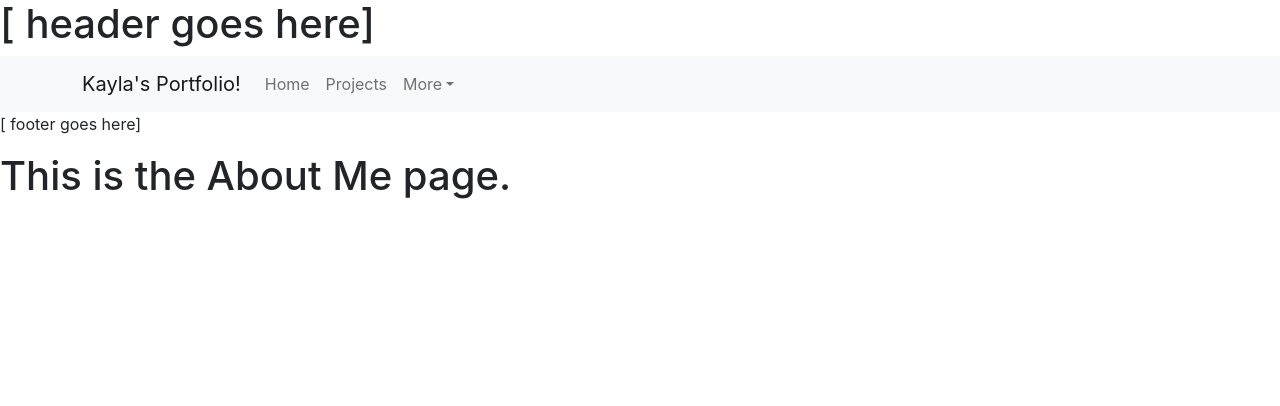
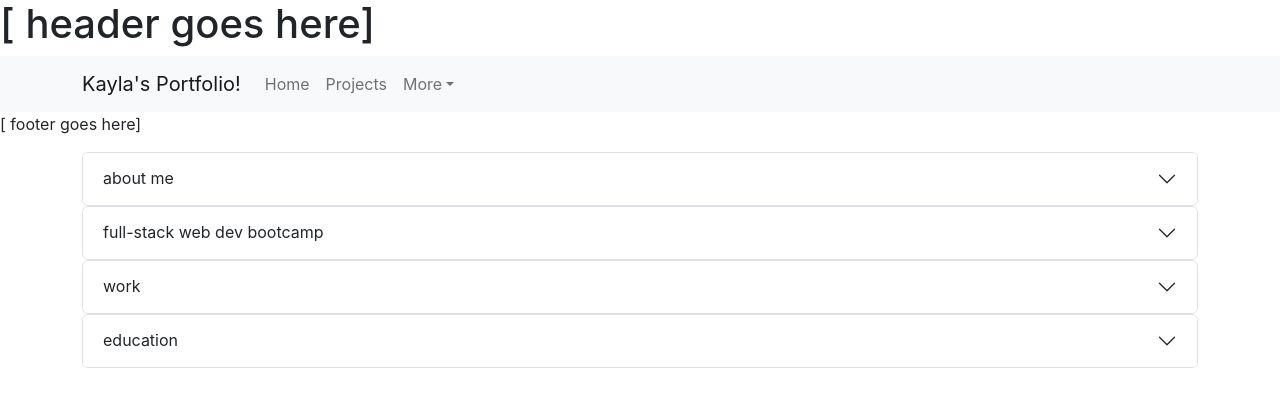
Before and after one commit to justkayla/20-react-portfolio, a React (Create React App) app: page /about in a window 1280 px wide. Shown: the top 406 px of the page. Built offline with nearby package versions, Linux system fonts and the light colour scheme.

Commit message:
Building out About.jsx file

```diff
--- a/src/pages/About.jsx
+++ b/src/pages/About.jsx
@@ -1,11 +1,75 @@
 // About me page
 
-const About = () => {
+import Container from 'react-bootstrap/Container';
+import Row from 'react-bootstrap/Row';
+import Col from 'react-bootstrap/Col';
+import Accordion from 'react-bootstrap/Accordion';
+
+function About() {
   return (
-    <>
-      <h1>This is the About Me page.</h1>
-    </>
+    <Container>
+      <Row style={{ display: 'flex', justifyContent: 'center' }}>
+        <Accordion>
+          <Col s={12}>
+            <Accordion.Item eventKey="0">
+              <Accordion.Header>about me</Accordion.Header>
+              <Accordion.Body>
+                Lorem ipsum dolor sit amet, consectetur adipiscing elit, sed do
+                eiusmod tempor incididunt ut labore et dolore magna aliqua. Ut
+                enim ad minim veniam, quis nostrud exercitation ullamco laboris
+                nisi ut aliquip ex ea commodo consequat. Duis aute irure dolor
+                in reprehenderit in voluptate velit esse cillum dolore eu fugiat
+                nulla pariatur. Excepteur sint occaecat cupidatat non proident,
+                sunt in culpa qui officia deserunt mollit anim id est laborum.
+              </Accordion.Body>
+            </Accordion.Item>
+          </Col>
+          <Col s={12}>
+          <Accordion.Item eventKey="1">
+            <Accordion.Header>full-stack web dev bootcamp</Accordion.Header>
+            <Accordion.Body>
+              Lorem ipsum dolor sit amet, consectetur adipiscing elit, sed do
+              eiusmod tempor incididunt ut labore et dolore magna aliqua. Ut
+              enim ad minim veniam, quis nostrud exercitation ullamco laboris
+              nisi ut aliquip ex ea commodo consequat. Duis aute irure dolor in
+              reprehenderit in voluptate velit esse cillum dolore eu fugiat
+              nulla pariatur. Excepteur sint occaecat cupidatat non proident,
+              sunt in culpa qui officia deserunt mollit anim id est laborum.
+            </Accordion.Body>
+          </Accordion.Item>
+          </Col>
+          <Col s={12}>
+          <Accordion.Item eventKey="2">
+            <Accordion.Header>work</Accordion.Header>
+            <Accordion.Body>
+              Lorem ipsum dolor sit amet, consectetur adipiscing elit, sed do
+              eiusmod tempor incididunt ut labore et dolore magna aliqua. Ut
+              enim ad minim veniam, quis nostrud exercitation ullamco laboris
+              nisi ut aliquip ex ea commodo consequat. Duis aute irure dolor in
+              reprehenderit in voluptate velit esse cillum dolore eu fugiat
+              nulla pariatur. Excepteur sint occaecat cupidatat non proident,
+              sunt in culpa qui officia deserunt mollit anim id est laborum.
+            </Accordion.Body>
+          </Accordion.Item>
+          </Col>
+          <Col s={12}>
+          <Accordion.Item eventKey="3">
+            <Accordion.Header>education</Accordion.Header>
+            <Accordion.Body>
+              Lorem ipsum dolor sit amet, consectetur adipiscing elit, sed do
+              eiusmod tempor incididunt ut labore et dolore magna aliqua. Ut
+              enim ad minim veniam, quis nostrud exercitation ullamco laboris
+              nisi ut aliquip ex ea commodo consequat. Duis aute irure dolor in
+              reprehenderit in voluptate velit esse cillum dolore eu fugiat
+              nulla pariatur. Excepteur sint occaecat cupidatat non proident,
+              sunt in culpa qui officia deserunt mollit anim id est laborum.
+            </Accordion.Body>
+          </Accordion.Item>
+          </Col>
+        </Accordion>
+      </Row>
+    </Container>
   );
-};
+}
 
 export default About;
```
